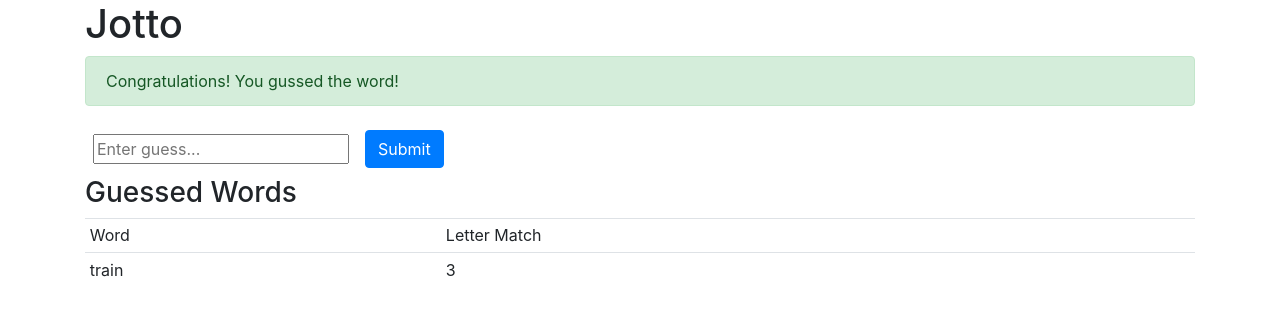
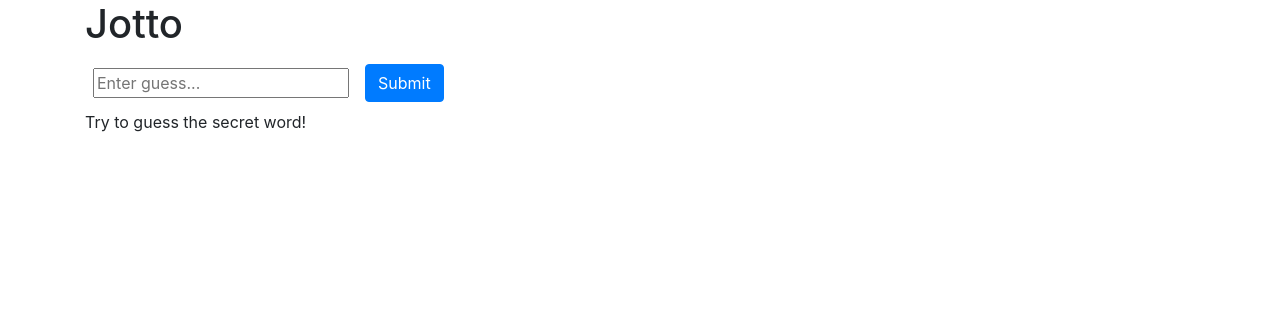
Before and after one commit to abanoubmesiha/jotto, a React (Create React App) app: page / in a window 1280 px wide. Shown: the top 314 px of the page. Built offline with nearby package versions, Linux system fonts and the light colour scheme.

Commit message:
Connect App component and tests

```diff
--- a/src/App.js
+++ b/src/App.js
@@ -1,22 +1,26 @@
 import React, { Component } from 'react';
+import { connect } from 'react-redux';
 import Congrats from './components/Congrats';
 import GuessedWords from './components/GuessedWords';
 import Input from './components/input';
 import './App.css';
+import { getSecretWord } from './actions'
 
 class App extends Component {
   render(){
+    const { success, guessedWords } = this.props
     return (
       <div className="container">
         <h1>Jotto</h1>
-        <Congrats success={true} />
+        <Congrats success={success} />
         <Input />
-        <GuessedWords guessedWords={[
-          { guessedWord: 'train', letterMatchCount: 3 }
-        ]} />
+        <GuessedWords guessedWords={guessedWords} />
       </div>
     );
   }
 }
-
-export default App;
+const mapStateToProps = state => {
+  const { success, guessedWords, secretWord } = state;
+  return { success, guessedWords, secretWord }
+}
+export default connect(mapStateToProps, { getSecretWord })(App);
```
Also changed, not shown: 1 other file (tests, documents, lock files or other folders).
